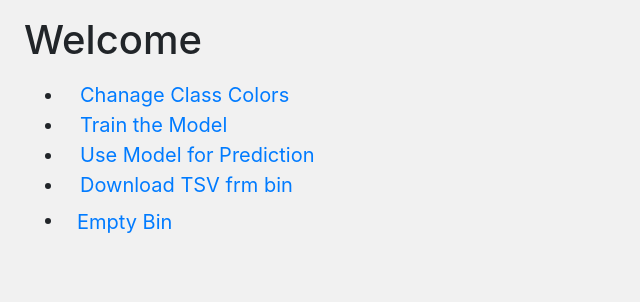
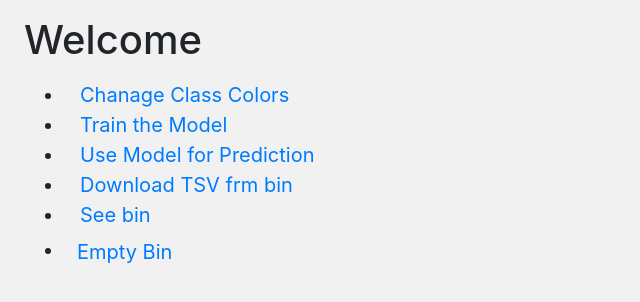
Before and after one commit to MUHAMMADALYAN/NLP-Flask, a Python web app: template application/templates/home.html in a window 1280 px wide. Shown: the part 40-342 px from the top of the page, without its empty margins (0-640 px from the left). Run offline with Jinja, Linux system fonts and the light colour scheme; the template is opened without the code that fills it, so the values that code supplies are empty; some libraries are stand-ins or nearby versions.

Commit message:
seeBin link added

```diff
--- a/application/templates/home.html
+++ b/application/templates/home.html
@@ -17,6 +17,8 @@
 				<li>
 					<a class="ml-3" href="{{ url_for('download_file') }}">Download TSV frm bin</a>
 				</li>
+				<li>
+					<a class="ml-3" href="{{url_for('seeBin')}}">See bin</a>
 				<li>
 					<button style="font-size: 20px" class="btn btn-link" data-toggle="modal" data-target="#clearBinModal">
 						Empty Bin
```
